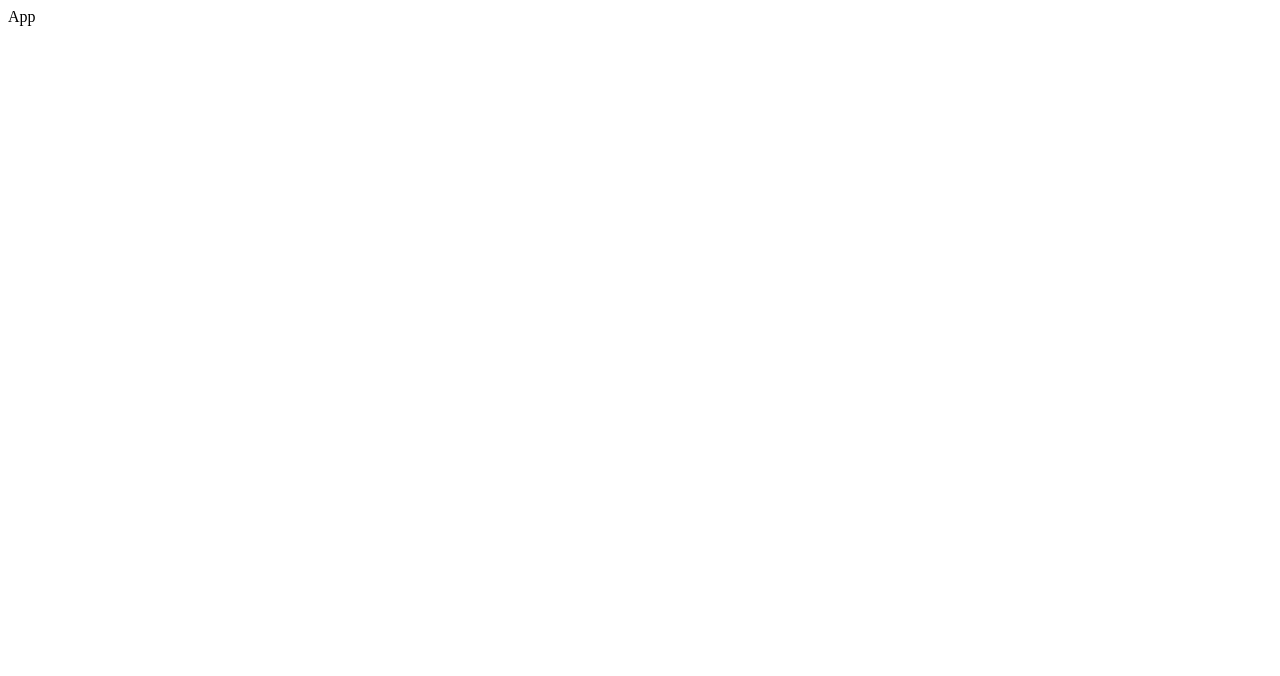
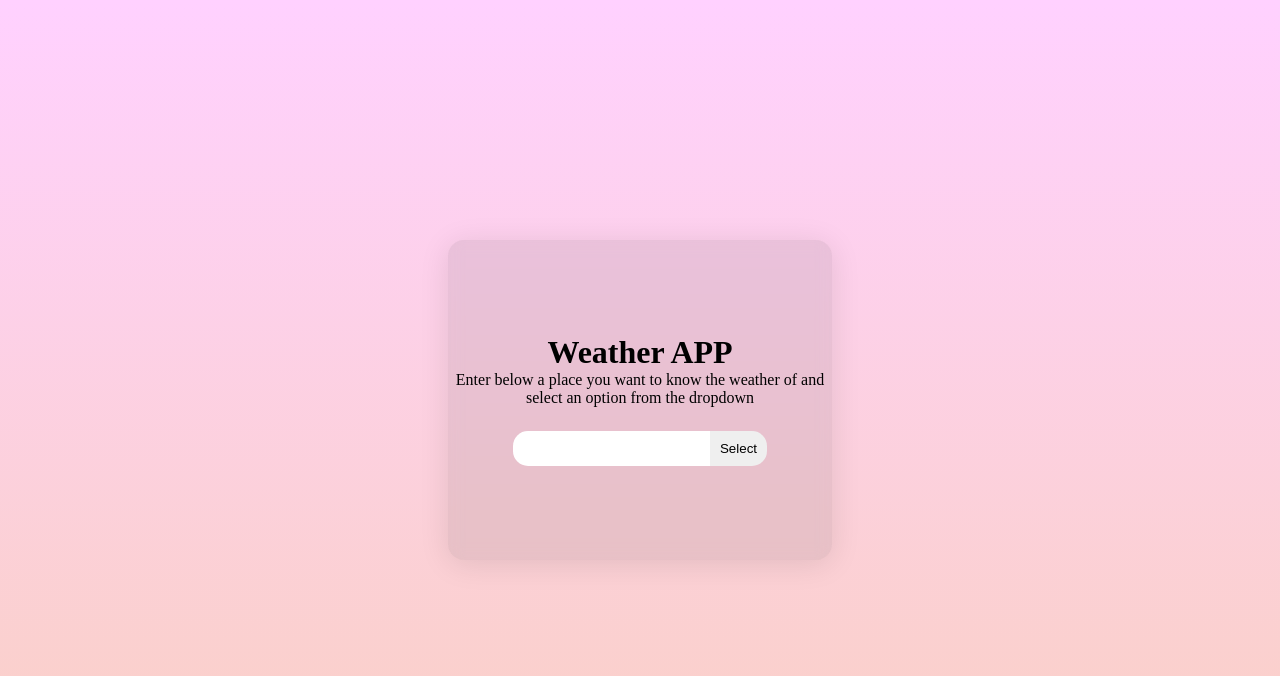
Before and after one commit to SandraHKannerberg/weather-app, a React (Vite) app: page / in a window 1280 px wide. Shown: the top 676 px of the page. Built offline with nearby package versions, Linux system fonts and the light colour scheme.

Commit message:
form with input to select a place. Frosty effect with css

```diff
--- a/src/App.css
+++ b/src/App.css
@@ -0,0 +1,14 @@
+.frosty-container {
+  width: 30vw;
+  height: 40vh;
+  background: rgba(58, 58, 58, 0.1);
+  display: flex;
+  justify-content: center;
+  align-items: center;
+  margin: auto;
+  border-radius: 16px;
+  box-shadow: 0 4px 30px rgba(0, 0, 0, 0.1);
+  backdrop-filter: blur(7px);
+  -webkit-backdrop-filter: blur(7px);
+  border: 1 px solid rgba(255, 255, 255, 0.803);
+}
--- a/src/App.tsx
+++ b/src/App.tsx
@@ -1,5 +1,68 @@
+import Container from "react-bootstrap/Container";
+import Row from "react-bootstrap/Row";
+import Col from "react-bootstrap/Col";
+import Button from "react-bootstrap/Button";
+import Form from "react-bootstrap/Form";
+import InputGroup from "react-bootstrap/InputGroup";
+import "./App.css";
+
 function App() {
-  return <div>App</div>;
+  return (
+    <Container className="frosty-container">
+      <Row
+        style={{
+          display: "flex",
+          justifyContent: "center",
+          alignItems: "center",
+          flexDirection: "column",
+          gap: "1.5rem",
+        }}
+      >
+        <Col
+          style={{
+            display: "flex",
+            justifyContent: "center",
+            alignItems: "center",
+            flexDirection: "column",
+          }}
+        >
+          <h1>
+            Weather{" "}
+            <span style={{ fontWeight: "bold", textTransform: "uppercase" }}>
+              app
+            </span>
+          </h1>
+          <p style={{ textAlign: "center" }}>
+            Enter below a place you want to know the weather of and select an
+            option from the dropdown
+          </p>
+        </Col>
+
+        <InputGroup className="mb-3">
+          <Form.Control
+            style={{
+              padding: "10px",
+              borderTopLeftRadius: "15px",
+              borderBottomLeftRadius: "15px",
+              border: 0,
+            }}
+          />
+          <Button
+            style={{
+              padding: "10px",
+              borderTopRightRadius: "15px",
+              borderBottomRightRadius: "15px",
+              border: 0,
+            }}
+            variant="outline-light"
+            id="button-addon2"
+          >
+            Select
+          </Button>
+        </InputGroup>
+      </Row>
+    </Container>
+  );
 }
 
 export default App;
--- a/src/index.css
+++ b/src/index.css
@@ -0,0 +1,13 @@
+* {
+  padding: 0;
+  margin: 0;
+  box-sizing: border-box;
+}
+
+body {
+  height: 100vh;
+  background-image: linear-gradient(to top, #fad0c4 0%, #ffd1ff 100%);
+  display: flex;
+  justify-content: center;
+  align-items: center;
+}
```
Also changed, not shown: package.json (+4 -5 lines), 2 other files (tests, documents, lock files or other folders).
